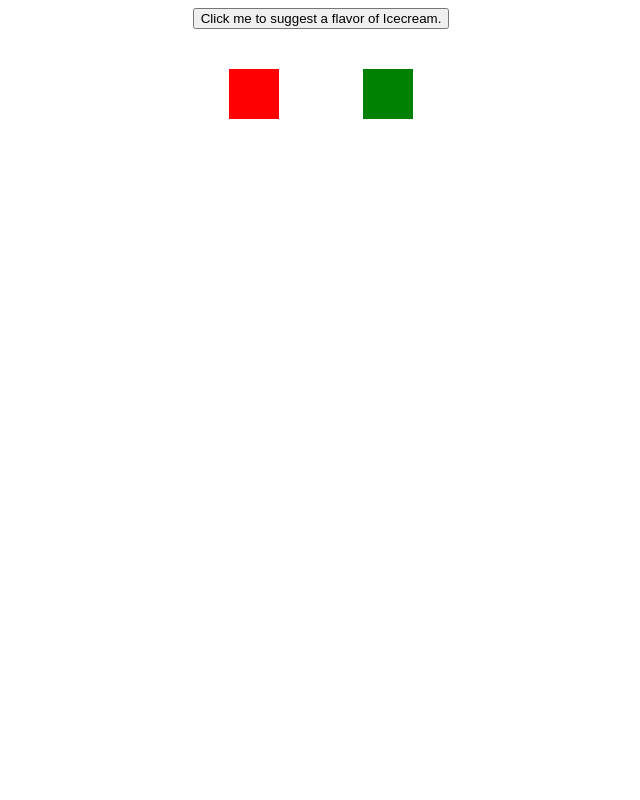
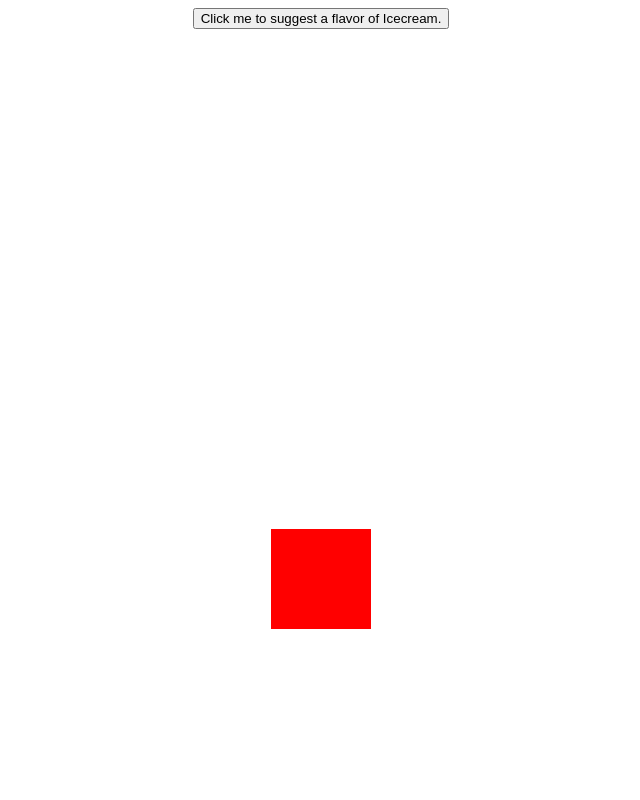
Before and after one commit to alexdthi/clicker-for-desserts, a plain HTML site: page index.html in a window 1280 px wide. Shown: the top 800 px of the page, without its empty margins (319-959 px from the left). Drawn offline with Linux system fonts and the light colour scheme.

Commit message:
Ice cream changes
Ice cream changes

```diff
--- a/css/style.css
+++ b/css/style.css
@@ -1,5 +1,4 @@
 body{
-	background-image: url("../assets/cat.gif");
 	text-align: center;
 }
 
@@ -9,22 +8,22 @@ body{
 
 #IC1{
 	display: inline-block;
-	width: 50px;
-	height: 50px;
+	width: 100px;
+	height: 100px;
 	background-color: red;
-	margin: 40px;
+	margin: 500px;
 }
 #IC2{
 	display: inline-block;
-	width: 50px;
-	height: 50px;
+	width: 100px;
+	height: 100px;
 	background-color: green;
-	margin: 40px;
+	margin: 500px;
 }
 
 
 img {
-	height: 100px;
-	width: 100px;
-	margin: -10px
+	height: 250px;
+	width: 250px;
+	margin: -100px
 }
```
